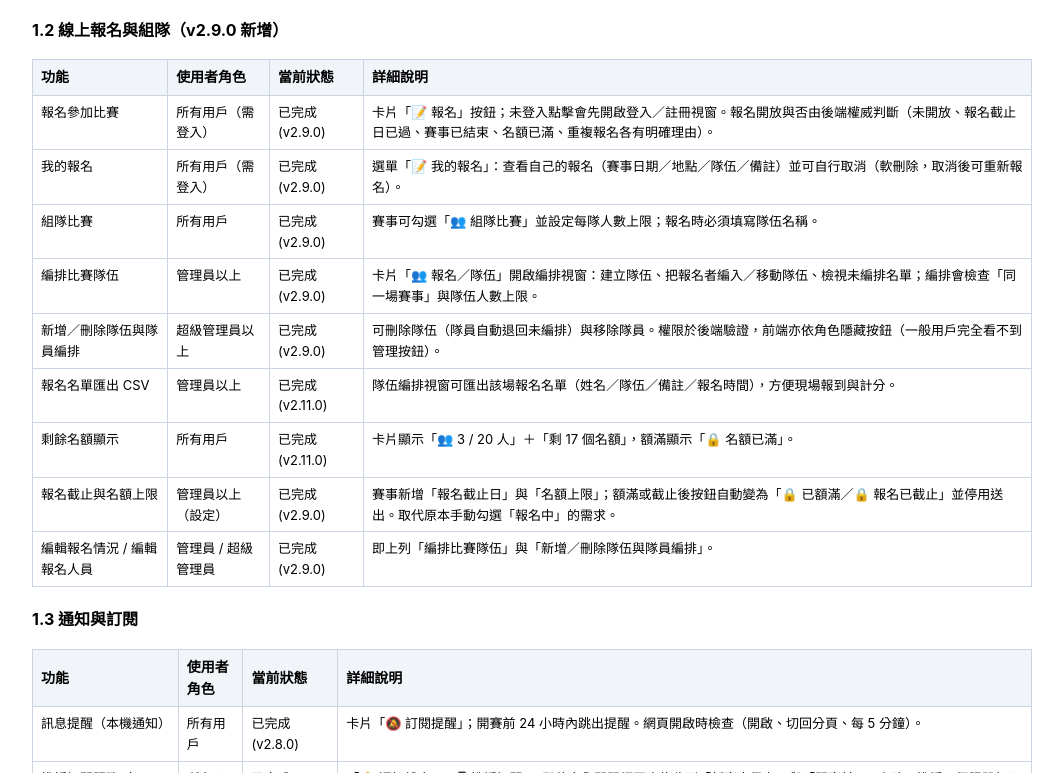
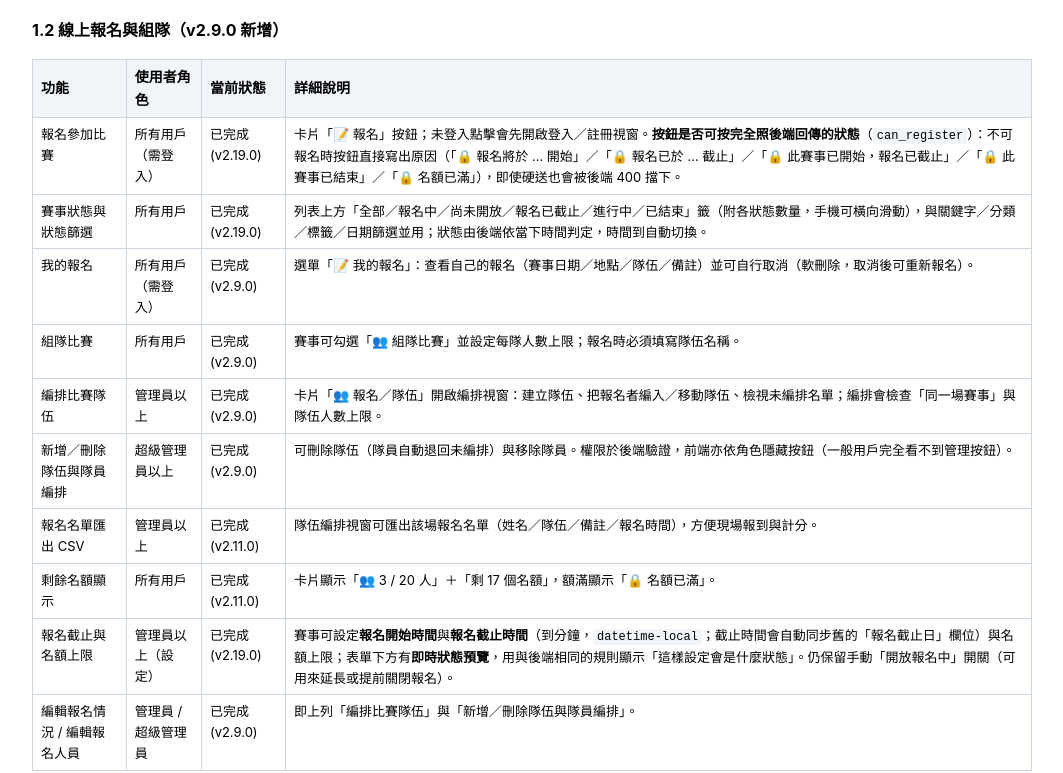
Before and after one commit to RimuruTempest0417/competition-manager, a website: page docs/功能總覽與規劃.html in a window 1280 px wide. Shown: the part 1000-1773 px from the top of the page, without its empty margins (108-1171 px from the left). Drawn offline with Linux system fonts and the light colour scheme.

Commit message:
docs：重新產生 Google Doc 來源 HTML（v2.19.0 內容）

```diff
--- a/docs/功能總覽與規劃.html
+++ b/docs/功能總覽與規劃.html
@@ -31,14 +31,15 @@ hr{border:0;border-top:1px solid #e2e8f0;margin:22px 0}</style></head>
 <h3>1.2 線上報名與組隊（v2.9.0 新增）</h3>
 <table border="1" cellpadding="6" cellspacing="0" style="border-collapse:collapse;width:100%">
 <tr><th style="background:#f1f5f9;text-align:left">功能</th><th style="background:#f1f5f9;text-align:left">使用者角色</th><th style="background:#f1f5f9;text-align:left">當前狀態</th><th style="background:#f1f5f9;text-align:left">詳細說明</th></tr>
-<tr><td>報名參加比賽</td><td>所有用戶（需登入）</td><td>已完成 (v2.9.0)</td><td>卡片「📝 報名」按鈕；未登入點擊會先開啟登入／註冊視窗。報名開放與否由後端權威判斷（未開放、報名截止日已過、賽事已結束、名額已滿、重複報名各有明確理由）。</td></tr>
+<tr><td>報名參加比賽</td><td>所有用戶（需登入）</td><td>已完成 (v2.19.0)</td><td>卡片「📝 報名」按鈕；未登入點擊會先開啟登入／註冊視窗。<strong>按鈕是否可按完全照後端回傳的狀態</strong>（<code>can_register</code>）：不可報名時按鈕直接寫出原因（「🔒 報名將於 … 開始」／「🔒 報名已於 … 截止」／「🔒 此賽事已開始，報名已截止」／「🔒 此賽事已結束」／「🔒 名額已滿」），即使硬送也會被後端 400 擋下。</td></tr>
+<tr><td>賽事狀態與狀態篩選</td><td>所有用戶</td><td>已完成 (v2.19.0)</td><td>列表上方「全部／報名中／尚未開放／報名已截止／進行中／已結束」籤（附各狀態數量，手機可橫向滑動），與關鍵字／分類／標籤／日期篩選並用；狀態由後端依當下時間判定，時間到自動切換。</td></tr>
 <tr><td>我的報名</td><td>所有用戶（需登入）</td><td>已完成 (v2.9.0)</td><td>選單「📝 我的報名」：查看自己的報名（賽事日期／地點／隊伍／備註）並可自行取消（軟刪除，取消後可重新報名）。</td></tr>
 <tr><td>組隊比賽</td><td>所有用戶</td><td>已完成 (v2.9.0)</td><td>賽事可勾選「👥 組隊比賽」並設定每隊人數上限；報名時必須填寫隊伍名稱。</td></tr>
 <tr><td>編排比賽隊伍</td><td>管理員以上</td><td>已完成 (v2.9.0)</td><td>卡片「👥 報名／隊伍」開啟編排視窗：建立隊伍、把報名者編入／移動隊伍、檢視未編排名單；編排會檢查「同一場賽事」與隊伍人數上限。</td></tr>
 <tr><td>新增／刪除隊伍與隊員編排</td><td>超級管理員以上</td><td>已完成 (v2.9.0)</td><td>可刪除隊伍（隊員自動退回未編排）與移除隊員。權限於後端驗證，前端亦依角色隱藏按鈕（一般用戶完全看不到管理按鈕）。</td></tr>
 <tr><td>報名名單匯出 CSV</td><td>管理員以上</td><td>已完成 (v2.11.0)</td><td>隊伍編排視窗可匯出該場報名名單（姓名／隊伍／備註／報名時間），方便現場報到與計分。</td></tr>
 <tr><td>剩餘名額顯示</td><td>所有用戶</td><td>已完成 (v2.11.0)</td><td>卡片顯示「👥 3 / 20 人」＋「剩 17 個名額」，額滿顯示「🔒 名額已滿」。</td></tr>
-<tr><td>報名截止與名額上限</td><td>管理員以上（設定）</td><td>已完成 (v2.9.0)</td><td>賽事新增「報名截止日」與「名額上限」；額滿或截止後按鈕自動變為「🔒 已額滿／🔒 報名已截止」並停用送出。取代原本手動勾選「報名中」的需求。</td></tr>
+<tr><td>報名截止與名額上限</td><td>管理員以上（設定）</td><td>已完成 (v2.19.0)</td><td>賽事可設定<strong>報名開始時間</strong>與<strong>報名截止時間</strong>（到分鐘，<code>datetime-local</code>；截止時間會自動同步舊的「報名截止日」欄位）與名額上限；表單下方有<strong>即時狀態預覽</strong>，用與後端相同的規則顯示「這樣設定會是什麼狀態」。仍保留手動「開放報名中」開關（可用來延長或提前關閉報名）。</td></tr>
 <tr><td>編輯報名情況 / 編輯報名人員</td><td>管理員 / 超級管理員</td><td>已完成 (v2.9.0)</td><td>即上列「編排比賽隊伍」與「新增／刪除隊伍與隊員編排」。</td></tr>
 </table>
 <h3>1.3 通知與訂閱</h3>
@@ -78,6 +79,8 @@ hr{border:0;border-top:1px solid #e2e8f0;margin:22px 0}</style></head>
 <tr><td>修改自己密碼</td><td>所有用戶（需登入）</td><td>已完成</td><td>於 v2.9.0 起改用 crypto.scrypt 加鹽雜湊儲存；v2.12.1 起舊帳號只要登入一次就會自動升級為雜湊（不必再手動改密碼），並可用批次腳本一次處理尚未登入的舊帳號。</td></tr>
 <tr><td>帳號管理面板</td><td>超級管理員</td><td>已完成</td><td>前端動態新增與刪除其他管理員帳號。</td></tr>
 <tr><td>錯誤日誌與監控</td><td>超級管理員以上</td><td>已完成 (v2.12.0)</td><td>日誌介面支援嚴重程度（錯誤／警告／資訊）、關鍵字搜尋、只看未處理、標記已處理（記錄處理人）、匯出 CSV、清理 N 天前；並在開啟時檢查「日誌系統本身」是否寫入失敗。已修復「系統出錯卻沒寫入日誌」：寫入失敗不再靜默，且補齊 13 條原本沒有記錄的錯誤路徑。</td></tr>
+<tr><td>稽核動作名稱與紀錄完整度</td><td>超級管理員以上</td><td>已完成 (v2.19.0)</td><td>動作下拉選單的每個動作都有中文名稱（線上 48 個動作全部對得上，<code>npm run check:audit-labels</code> 可隨時複查），不會再出現只有英文的孤兒動作。</td></tr>
+<tr><td>稽核紀錄完整度（守門測試）</td><td>—</td><td>已完成 (v2.19.0)</td><td>補上「登出」<code>LOGOUT</code>（新增 <code>POST /api/auth/logout</code>，登出真的留紀錄）與「實際發送推播」<code>SEND_PUSH</code>（原本只有設定變更會記錄）。新增 <code>tests/audit-actions.test.js</code> 比對「稽核選單宣告的動作」＝「程式 <code>logAudit</code> 實際會寫的動作」——這種不一致本身<strong>不會有任何錯誤訊息</strong>（選單多一個動作就是永遠查不到、程式多寫一個動作就是選單裡找不到），只能靠測試守住。</td></tr>
 <tr><td>推播發送紀錄</td><td>管理員以上</td><td>已完成 (v2.12.0)</td><td>「📤 推播紀錄」顯示每日排程實際發送的推播（賽事、類型、成功數量、時間）。</td></tr>
 <tr><td>角色權限分層</td><td>—</td><td>已完成 (v2.11.0 強化)</td><td>user（報名）→ admin（發佈／編輯／檢視報名名單／編排隊伍）→ super_admin（永久刪除、刪除隊伍與移除隊員）→ web_owner（最高權限）。實際角色一律以資料庫當下內容為準。</td></tr>
 <tr><td>使用者管理（帳號建立與管理）</td><td>管理員以上</td><td>已完成 (v2.12.0)</td><td>「👥 使用者管理」可建立帳號、重設密碼、改帳號名稱、停用／啟用、刪除。角色階梯：管理員可建立普通用戶（user）與測試帳號；超級管理員可再建立管理員；網站擁有者不限。只有網站擁有者能調整他人角色。保護機制：不能改自己的角色、不能停用／刪除自己、不能刪除網站擁有者、至少保留一位網站擁有者、不能管理同級或更高權限者。前端選單不提供越權選項，且後端一律重新驗證（前端被繞過也會被擋）。</td></tr>
```
